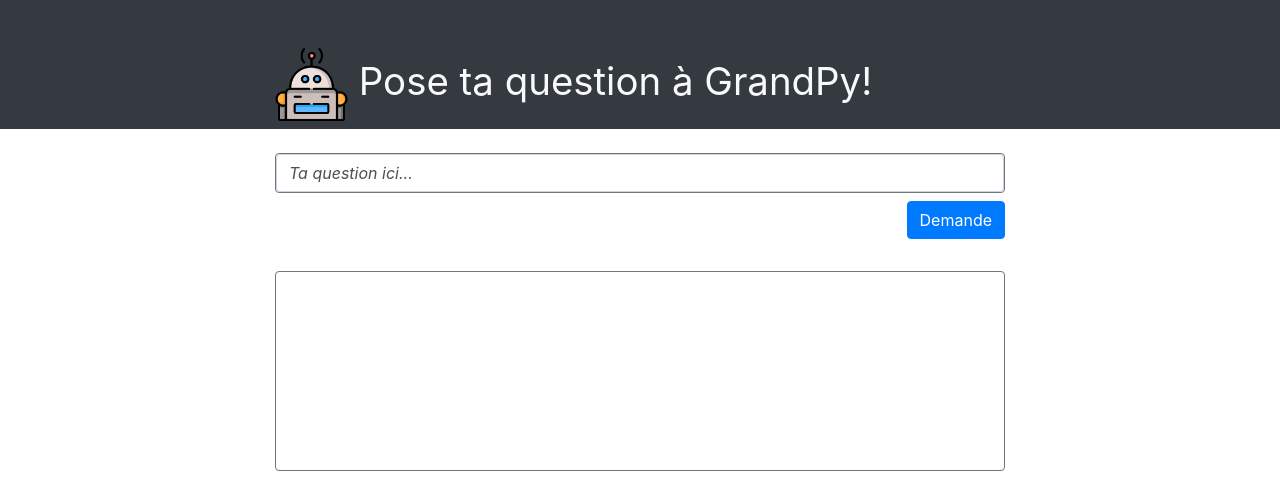
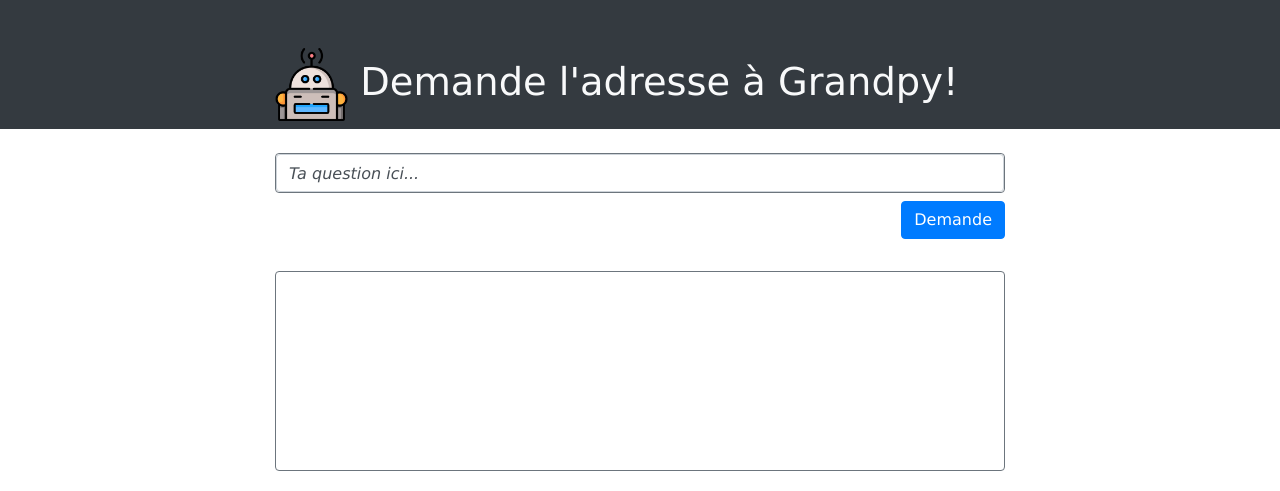
Before and after one commit to ThomasPiergiovanni/P7, a Flask app: page / in a window 1280 px wide. Shown: the top 491 px of the page. Run offline with Flask 2, Linux system fonts and the light colour scheme; some libraries are stand-ins or nearby versions; grey boxes are pictures that could not be loaded.

Commit message:
small css changes

```diff
--- a/website/static/style.css
+++ b/website/static/style.css
@@ -1,6 +1,12 @@
 .my-title-text
 {
 	font-size:3vw;
+}
+
+.my-question
+{
+	font-family: Verdana;
+	font-style: italic;
 }
 
 .my-title-image
@@ -14,3 +20,8 @@
 	max-height: 400px;
 	overflow-y: scroll
 }
+
+.my-font
+{
+	font-family: Verdana;
+}
--- a/website/templates/index.html
+++ b/website/templates/index.html
@@ -14,25 +14,25 @@
     </head>
     <body>
         <div class="bg-dark">
-            <div class="container">
+            <div class="container my-font">
                 <div class="row pt-5 pb-2">
                     <div class="col-1 col-md-2"></div>
-                    <div class="col-10 col-md-8 text-justify text-light my-title-text">
+                    <div class="col-10 col-md-8 text-justify text-light my-title-text text-wrap">
                         <img src="../static/images/robot.png" class="my-title-image" alt="robot image"/>
-                        Pose ta question à GrandPy!
+                        Demande l'adresse à Grandpy!
                     </div>
                     <div class="col-1 col-md-2"></div>
                 </div>
             </div>
         </div>
-        <div class="container">
+        <div class="container my-question">
             <div class="row">
                 <div class="col-1 col-md-2"></div>
                     <div class="col-10 col-md-8">
                         <form action="index.html" method="post" novalidate>
                             <div class="form-group">
                                 <div class="border border-secondary mt-4 rounded">
-                                    <input type="text" id="question" class="form-control font-italic" value="Ta question ici..." required>
+                                    <input type="text" id="question" class="my-question form-control" value="Ta question ici..." required>
                                 </div>
                                 <div class="text-right">
                                     <button type="button" id="ask_button" class="btn btn-primary mt-2">Demande</button>
@@ -43,7 +43,7 @@
                 <div class="col-1 col-md-2"></div>
             </div>
         </div>
-        <div class="container">
+        <div class="container my-font">
             <div class="row align-items-center mt-3">
                 <div class="col-1 col-md-2"></div>
                 <div class="col-10 col-md-8">
@@ -68,7 +68,7 @@
             </div>
         </div>
         <div class="bg-dark">
-            <div class="container">
+            <div class="container my-font">
                 <div class="row pt-3 pb-5 text-secondary">
                     <div class="col">
                         <ul class="list-inline text-center">
```
Also changed, not shown: other parts of website/templates/index.html (+1 -1 lines).
